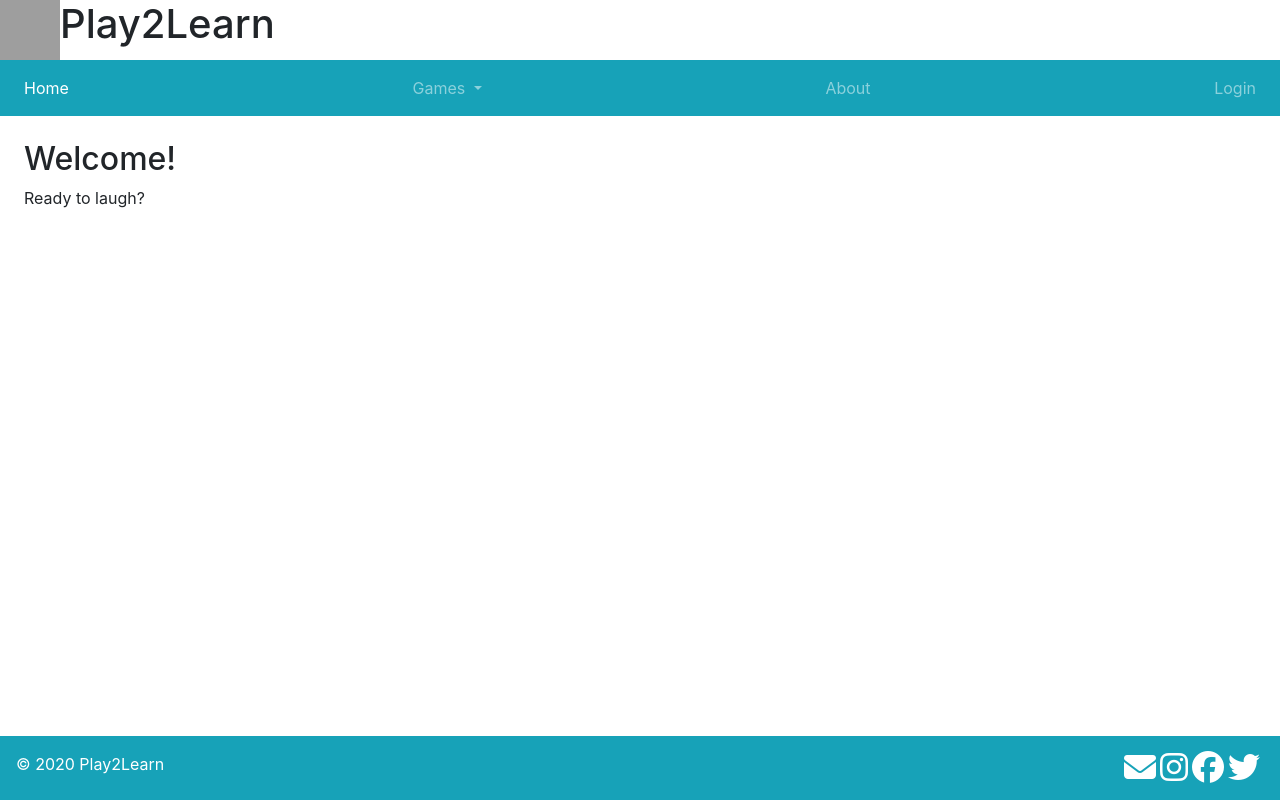
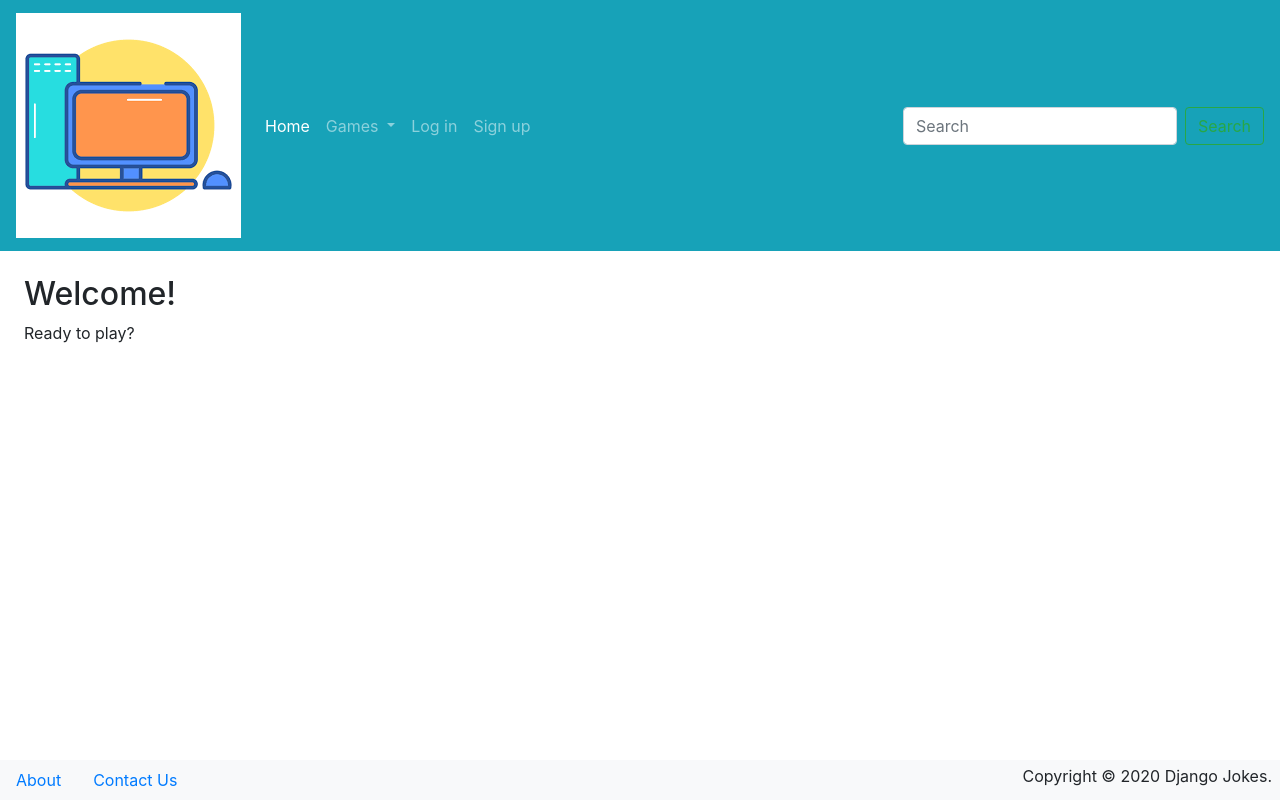
Before and after one commit to samoore333/play2learn, a Django app: page / in a window 1280 px wide. Run offline with Django 4.2, Linux system fonts and the light colour scheme; some libraries are stand-ins or nearby versions; grey boxes are pictures that could not be loaded.

Commit message:
base template update

```diff
--- a/play2learn_site/settings.py
+++ b/play2learn_site/settings.py
@@ -109,7 +109,11 @@ USE_TZ = True
 # Static files (CSS, JavaScript, Images)
 # https://docs.djangoproject.com/en/4.1/howto/static-files/
 
-STATIC_URL = 'static/'
+STATIC_URL = '/static/'
+
+STATICFILES_DIRS = [
+    BASE_DIR / 'static',
+]
 
 # Default primary key field type
 # https://docs.djangoproject.com/en/4.1/ref/settings/#default-auto-field
--- a/templates/_base.html
+++ b/templates/_base.html
@@ -1,3 +1,4 @@
+{% load static %}
 <!DOCTYPE html>
 <html lang="en">
 <head>
@@ -5,48 +6,71 @@
 <meta name="viewport" content="width=device-width, initial-scale=1">
 <link rel="stylesheet" href="https://stackpath.bootstrapcdn.com/bootstrap/4.5.1/css/bootstrap.min.css" integrity="sha384-VCmXjywReHh4PwowAiWNagnWcLhlEJLA5buUprzK8rxFgeH0kww/aWY76TfkUoSX" crossorigin="anonymous">
 <script src="https://kit.fontawesome.com/2554e7175e.js" crossorigin="anonymous"></script>
+<link rel="shortcut icon" type="image/png" href="{% static 'images/favicon.png' %}">
 <title>{% block title %}{% endblock %} | Play2Learn</title>
 </head>
 <body>
   <header>
-    <div class="container-fluid">
-      <div class="row">
-        <div class="col-sm-.5">
-          <a href="{% url 'pages:homepage' %}">
-          <img src="Images/images.png"
-          alt="Play2Learn Home" height="60" width="60">
-          </a>
-        </div>
-        <div class="col-sm-11.5">
-          <h1>Play2Learn</h1>
-        </div>
-      </div>
-    </div>
-    <nav class="navbar navbar-expand-lg bg-info navbar-dark">
-      <button class="navbar-toggler"
-        type="button"
-        data-toggle="collapse"
-        data-target="#navbar-content">
+    <nav class="navbar navbar-expand-lg navbar-dark bg-info">
+      <a class="navbar-brand" href="{% url 'pages:homepage' %}">
+        <img src="{% static 'images/logo.png' %}" alt="Logo" class="img-fluid"/>
+      </a>
+      <button class="navbar-toggler" type="button" data-toggle="collapse"
+        data-target="#navbarSupportedContent" aria-expanded="false"
+        aria-controls="navbarSupportedContent" aria-label="Toggle navigation">
         <span class="navbar-toggler-icon"></span>
       </button>
-      <div class="collapse navbar-collapse" id="navbar-content">
-        <ul class="navbar-nav justify-content-between w-100">
+
+      <div class="collapse navbar-collapse" id="navbarSupportedContent">
+        <ul class="navbar-nav mr-auto">
           <li class="nav-item active">
-            <a class="nav-link" href="{% url 'pages:homepage' %}">Home</a></li>
+            <a class="nav-link" href="{% url 'pages:homepage' %}">Home
+              <span class="sr-only">(current)</span>
+            </a>
+          </li>
           <li class="nav-item dropdown">
             <a class="nav-link dropdown-toggle" href="#"
             id="navbardrop" data-toggle="dropdown">Games
             </a>
             <div class="dropdown-menu">
-                <a class="dropdown-item" href="index.html">Anagram Hunt</a>
-                <a class="dropdown-item" href="math-facts.html">Math Facts Practice</a>
+                <a class="dropdown-item" href="anagram_hunt.html">Anagram Hunt</a>
+                <a class="dropdown-item" href="math_Facts.html">Math Facts Practice</a>
             </div>
           </li>
-          <li class="nav-item">
-            <a class="nav-link" href="{% url 'pages:about-us' %}">About</a></li>
-          <li class="nav-item">
-            <a class="nav-link" href="login.html">Login</a></li>
+          {% if not user.is_authenticated %}
+            <li class="nav-item">
+              <a class="nav-link" href="{% url 'account_login' %}">Log in</a>
+            </li>
+            <li class="nav-item">
+              <a class="nav-link" href="{% url 'account_signup' %}">Sign up</a>
+            </li>
+          {% else %}
+            <li class="nav-item dropdown">
+              <a class="nav-link dropdown-toggle" href="#" id="navbarDropdown"
+                role="button" data-toggle="dropdown" aria-haspopup="true"
+                aria-expanded="false">
+                Me
+              </a>
+              <div class="dropdown-menu" aria-labelledby="navbarDropdown">
+                <a class="dropdown-item" href="{% url 'my-account' %}">My Account</a>
+                <a class="dropdown-item" href="{% url 'jokes:creator' user.username %}?order={{ order }}&direction={{ direction }}">My Game History</a>
+                <div class="dropdown-divider"></div>
+                <form method="post" action="{% url 'account_logout' %}">
+                  {% csrf_token %}
+                  <button class="btn dropdown-item">Log out</button>
+                </form>
+              </div>
+            </li>
+          {% endif %}
         </ul>
+        <form class="form-inline my-2 my-lg-0" action="{% url 'jokes:list' %}">
+          <input class="form-control mr-sm-2" type="search"
+            placeholder="Search" aria-label="Search" name="q"
+            value="{{ request.GET.q }}">
+          <button class="btn btn-outline-success my-2 my-sm-0" type="submit">
+            Search
+          </button>
+        </form>
       </div>
     </nav>
   </header>
@@ -54,24 +78,26 @@
   {% block main %}<h2>Welcome!</h2>{% endblock %}
   <br>
 </main>
-<footer class="navbar fixed-bottom bg-info">
-  <div class="d-flex justify-content-start">
-    <p class="text-white pt-2">&copy; 2020 Play2Learn</p>
+<footer class="fixed-bottom bg-light row">
+  <div class="col">
+    <div class="float-right m-1 mr-2">Copyright &copy; 2020 Django Jokes.</div>
+    <nav>
+      <ul class="nav">
+        <li class="nav-item">
+          <a class="nav-link" href="{% url 'pages:about-us' %} ">About</a>
+        </li>
+        <li class="nav-item">
+          <a class="nav-link" href="{% url 'pages:contact-us' %} ">Contact Us</a>
+        </li>
+        {% if user.is_staff %}
+          <li class="nav-item">
+            <a class="nav-link" href="/admin/">Admin</a>
+          </li>
+        {% endif %}
+      </ul>
+    </nav>
   </div>
-  <div class="d-flex justify-content-end">
-    <a class="pr-1" href="contact-us.html">
-      <i class='fa-solid fa-envelope'
-      style='font-size:32px;color:white'></i></a>
-    <a class="pr-1" href="https://www.instagram.com/webucator" target="newtab">
-      <i class='fa-brands fa-instagram'
-      style='font-size:32px;color:white'></i></a>
-    <a class="pr-1" href="https://www.facebook.com/webucator" target="newtab">
-      <i class='fab fa-facebook'
-      style='font-size:32px;color:white'></i></a>
-    <a class="pr-1" href="https://twitter.com/webucator" target="newtab">
-      <i class='fab fa-twitter'
-      style='font-size:32px;color:white'></i></a>
-  </div>
+</nav>
 </footer>
 <script src="https://code.jquery.com/jquery-3.5.1.slim.min.js" integrity="sha384-DfXdz2htPH0lsSSs5nCTpuj/zy4C+OGpamoFVy38MVBnE+IbbVYUew+OrCXaRkfj" crossorigin="anonymous"></script>
 <script src="https://cdn.jsdelivr.net/npm/popper.js@1.16.1/dist/umd/popper.min.js" integrity="sha384-9/reFTGAW83EW2RDu2S0VKaIzap3H66lZH81PoYlFhbGU+6BZp6G7niu735Sk7lN" crossorigin="anonymous"></script>
--- a/templates/pages/home.html
+++ b/templates/pages/home.html
@@ -3,5 +3,5 @@
 {% block title %}Home{% endblock %}
 {% block main %}
   <h2>Welcome!</h2>
-  <p>Ready to laugh?</p>
+  <p>Ready to play?</p>
 {% endblock %}
```
Also changed, not shown: templates/pages/contact_us.html (added, +7 -0 lines), static/images/favicon.png (added), static/images/group-people-illustration-set_52683-33806.webp (added), static/images/logo.png (added).
